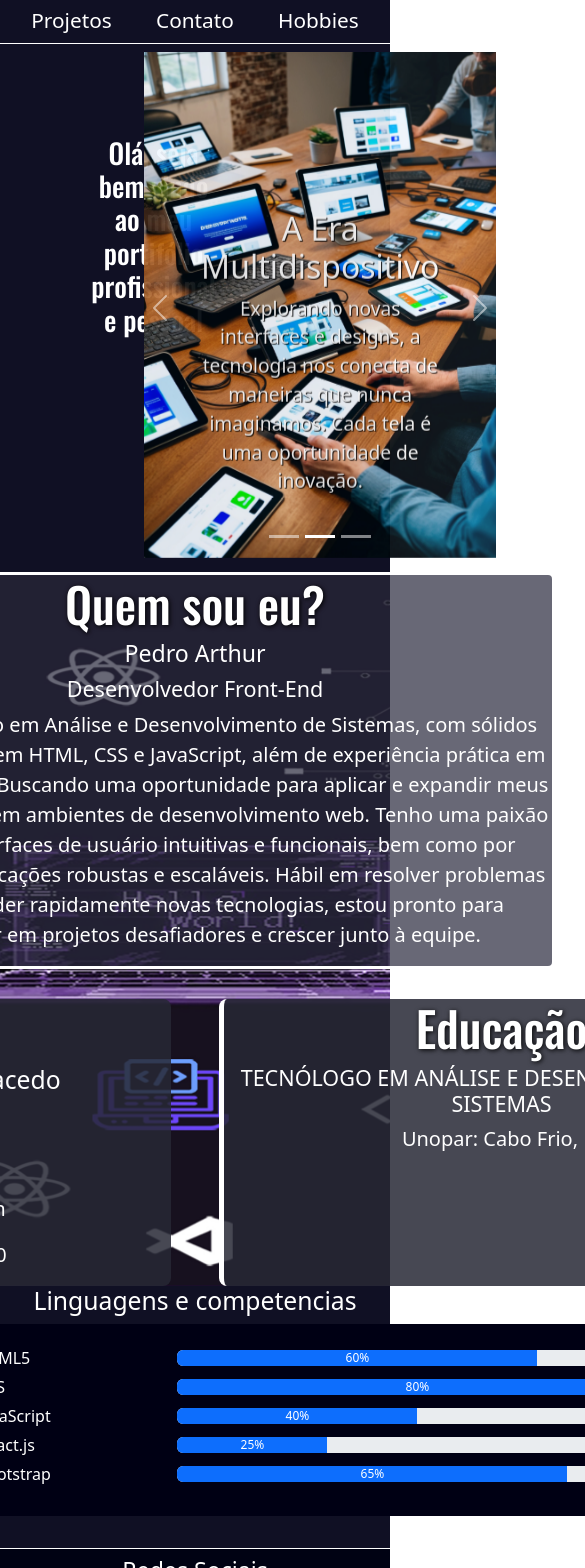
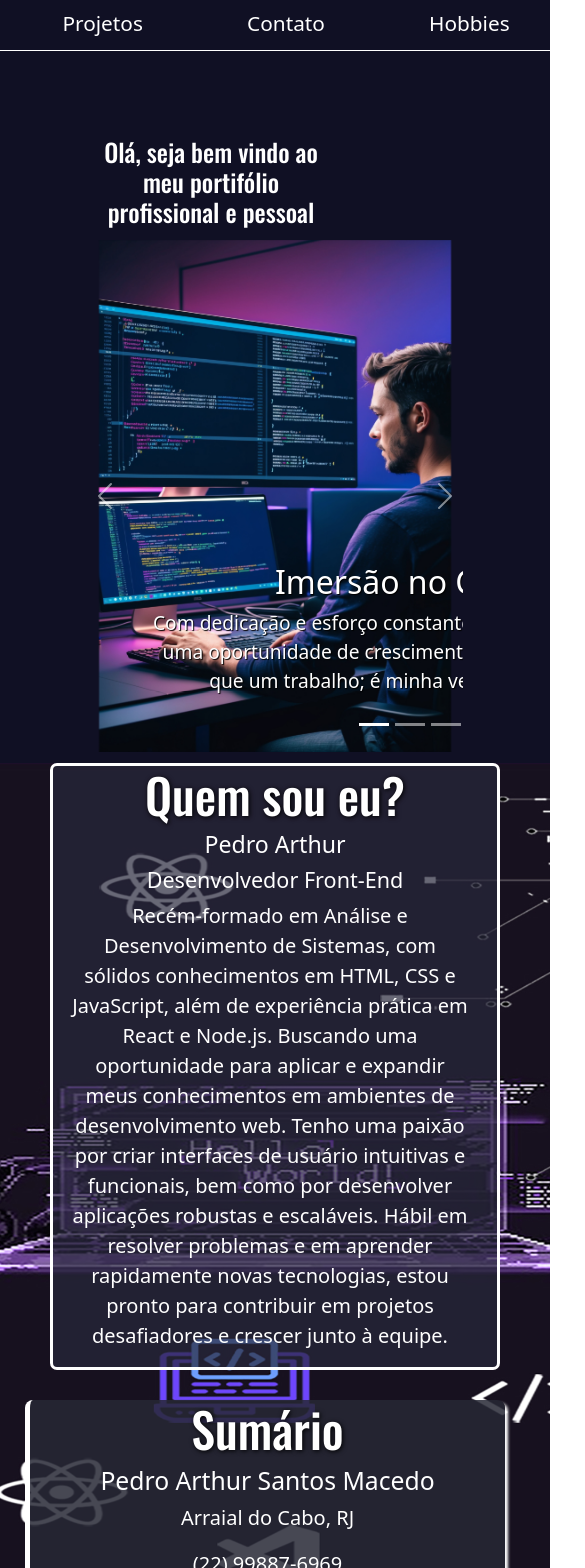
Before and after one commit to Pedrinhorj/Portifolio, a React (Vite) app: page / in a window 390 px wide. Shown: the part 180-1748 px from the top of the page, 585 px wide, since content can reach past the window. Built offline with nearby package versions, Linux system fonts and the light colour scheme.

Commit message:
finalização da versão mobile e ajustes extras

```diff
--- a/src/App.jsx
+++ b/src/App.jsx
@@ -9,10 +9,11 @@ import Hobbies from "./pages/Hobbies";
 import Contato from "./pages/Contato";
 import Home from "./pages/Home";
 import { Routes, Route } from "react-router-dom";
+import "./assets/css/mediaquery.css";
 
 function App() {
   return (
-    <div>
+    <div className="main-media">
       <header>
         <Naver />
       </header>
--- a/src/assets/css/contato.css
+++ b/src/assets/css/contato.css
@@ -35,3 +35,20 @@ div {
     transform: translateY(0);
   }
 }
+
+@media (max-width: 767px) {
+  .input {
+    max-width: 25em;
+  }
+  form button {
+    max-width: 8em;
+  }
+  .div-contacts p {
+    max-width: 20em;
+  }
+  .div-contacts {
+    display: flex;
+    flex-direction: column;
+    align-items: center;
+  }
+}
--- a/src/assets/css/custun.css
+++ b/src/assets/css/custun.css
@@ -1,8 +1,19 @@
 .html,
 .js,
 .css,
-.react,
+.React,
 .boot {
   width: 50em;
   margin-left: auto;
 }
+
+@media (max-width: 767px) {
+  .html,
+  .js,
+  .css,
+  .React,
+  .boot {
+    height: auto;
+    width: 150em;
+  }
+}
--- /dev/null
+++ b/src/assets/css/mediaquery.css
@@ -0,0 +1,60 @@
+@media (max-width: 767px) {
+  .h1-title {
+    font-size: 25px;
+  }
+
+  header {
+    max-width: 550px;
+  }
+  .container1 {
+    max-width: 550px;
+    display: flex;
+    flex-direction: column;
+    gap: 5em;
+  }
+  .subcontainer2 {
+    display: flex;
+    flex-direction: column;
+    align-items: center;
+    max-width: 450px;
+  }
+  .subcontainer2 p {
+    max-width: 400px;
+    position: relative;
+    right: -70px;
+  }
+  .subcontainer {
+    display: flex;
+    flex-direction: column;
+  }
+  .subcontainer article {
+    box-shadow: white 3px 3px 3px;
+    max-width: 480px;
+    margin-left: 25px;
+    display: flex;
+    flex-direction: column;
+    align-items: center;
+  }
+  .subcontainer article h4 {
+    max-width: min-content;
+    text-align: center;
+  }
+  .linguagens-competencias .subcontainer1 {
+    display: flex;
+    flex-direction: column;
+    justify-content: center;
+  }
+  .linguagens-competencias .subcontainer1 .competencias {
+    position: relative;
+    left: 10em;
+  }
+
+  .linguagens-competencias .subcontainer1 .languages {
+    border: red solid 1px;
+    max-width: 100%;
+  }
+  .linguagens-competencias .subcontainer1 .languages div {
+    position: relative;
+    right: 1em;
+  }
+}
--- a/src/components/Progress/REACT.JS/react.jsx
+++ b/src/components/Progress/REACT.JS/react.jsx
@@ -3,7 +3,7 @@ import "../../../assets/css/custun.css";
 
 function WithLabelReact() {
   const now = 25;
-  return <ProgressBar className="react" now={now} label={`${now}%`} />;
+  return <ProgressBar className="React" now={now} label={`${now}%`} />;
 }
 
 export default WithLabelReact;
--- a/src/components/animationmain.jsx
+++ b/src/components/animationmain.jsx
@@ -1,5 +1,6 @@
 import { useEffect, useRef } from "react";
 import "../animation.css";
+import "../assets/css/mediaquery.css";
 
 const Subcontainer2 = () => {
   const ref = useRef();
--- a/src/components/animationmain2.jsx
+++ b/src/components/animationmain2.jsx
@@ -1,5 +1,6 @@
 import { useEffect, useRef } from "react";
 import "../animation.css";
+import "../assets/css/mediaquery.css";
 
 const SubContainer = () => {
   const ref1 = useRef();
--- a/src/components/animationmain3.jsx
+++ b/src/components/animationmain3.jsx
@@ -6,6 +6,7 @@ import WithLabelReact from "./Progress/REACT.JS/react";
 import WithLabelBoot from "./Progress/Bootstrap/WithLabelBoot";
 import Accordion from "./acordion/acordion";
 import "../animation.css";
+import "../assets/css/mediaquery.css";
 
 export default function Animationmain3() {
   const ref = useRef();
@@ -27,7 +28,7 @@ export default function Animationmain3() {
   }, []);
 
   return (
-    <div>
+    <div className="linguagens-competencias">
       <h2>Linguagens e competencias</h2>
 
       <div ref={ref} className="subcontainer1">
--- a/src/index.css
+++ b/src/index.css
@@ -3,3 +3,9 @@
   padding: 0;
   box-sizing: border-box;
 }
+
+@media (max-width: 767px) {
+  * {
+    width: 550px;
+  }
+}
--- a/src/pages/Contato.jsx
+++ b/src/pages/Contato.jsx
@@ -29,7 +29,10 @@ export default function Contato() {
 
   return (
     <div>
-      <div style={{ padding: "20px", maxWidth: "600px", margin: "0 auto" }}>
+      <div
+        className="div-contacts"
+        style={{ padding: "20px", maxWidth: "600px", margin: "0 auto" }}
+      >
         <h1>Entre em Contato</h1>
         <p>
           Estou sempre aberto a novas oportunidades e colaborações. Sinta-se à
--- a/src/pages/Home.jsx
+++ b/src/pages/Home.jsx
@@ -4,6 +4,7 @@ import "../animation.css";
 import Subcontainer2 from "../components/animationmain";
 import SubContainer from "../components/animationmain2";
 import Animationmain3 from "../components/animationmain3";
+import "../assets/css/mediaquery.css";
 
 const H1 = styled.h1`
   font-family: "Oswald";
@@ -19,7 +20,9 @@ export default function () {
   return (
     <div>
       <section className="container1">
-        <H1>Olá, seja bem vindo ao meu portifólio profissional e pessoal</H1>
+        <H1 className="h1-title">
+          Olá, seja bem vindo ao meu portifólio profissional e pessoal
+        </H1>
 
         <UncontrolledExemple />
       </section>
```
